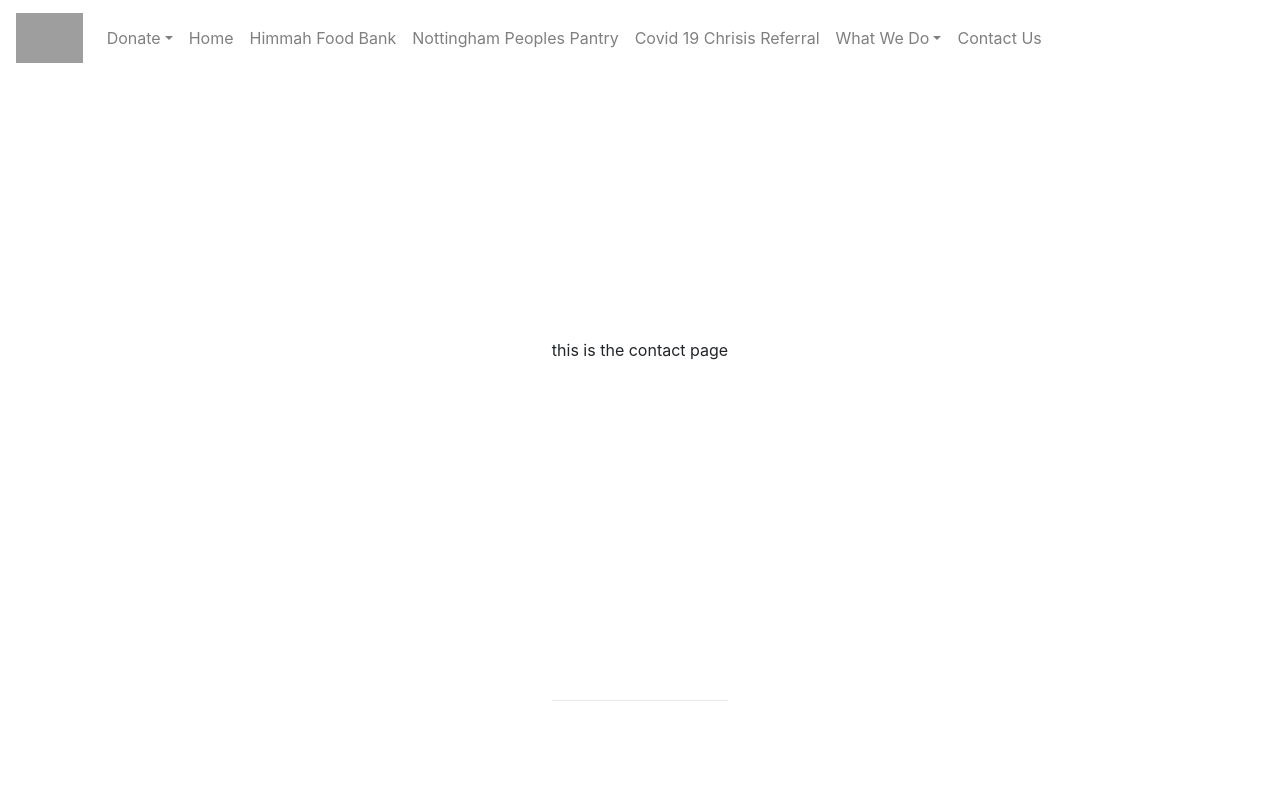
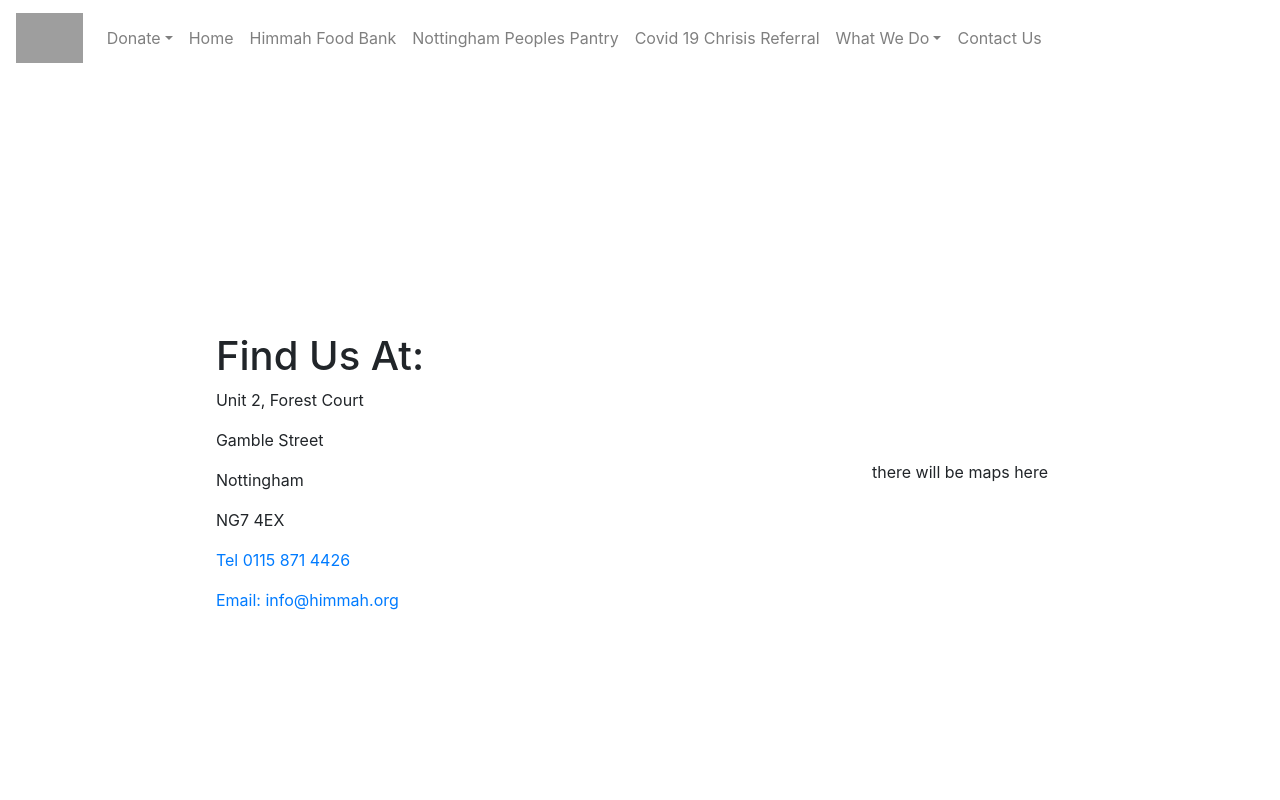
Before and after one commit to Bilal-Nadeem-Ahmed/Himmah, a Next.js app: page /contactus in a window 1280 px wide. Shown: the top 800 px of the page. Built offline with nearby package versions, Linux system fonts and the light colour scheme; grey boxes are pictures that could not be loaded.

Commit message:
started about page
need to add a map

```diff
--- a/pages/contactus.js
+++ b/pages/contactus.js
@@ -20,7 +20,22 @@ export default function Contact() {
 
       <main className={styles.main}>
       <Navigation/>
-      <div>this is the contact page</div>
+        <div className='cont'>
+          <div className='center'>
+            <div>
+            <h1>Find Us At:</h1>
+            <p>Unit 2, Forest Court</p>
+            <p>Gamble Street</p>
+            <p>Nottingham</p>
+            <p>NG7 4EX</p>
+            <p><a href='tel:0115 871 4426'>Tel 0115 871 4426</a></p>
+            <p><a href='mailto:info@himmah.org'>Email: info@himmah.org</a></p>
+            </div>
+          </div>
+          <div className='center'>
+            <p>there will be maps here</p>
+          </div>
+        </div>
       </main>
 
 
--- a/styles/globals.css
+++ b/styles/globals.css
@@ -100,9 +100,7 @@ padding: 0%;
   height: 100%;
   width: 50vw;
 }
-canvas{
 
-}
 @media screen and (max-width:900px){
   .green-bg{
     min-height: 160vh;
@@ -156,3 +154,16 @@ canvas{
   }
 
 }
+.cont{
+  display:flex;
+  justify-content: center;
+  align-items: center;
+  height: 100vh;
+}
+.center{
+  display: flex;
+  justify-content: center;
+  align-items: center;
+  flex-direction: column;
+ width: 50vw;
+}
```
